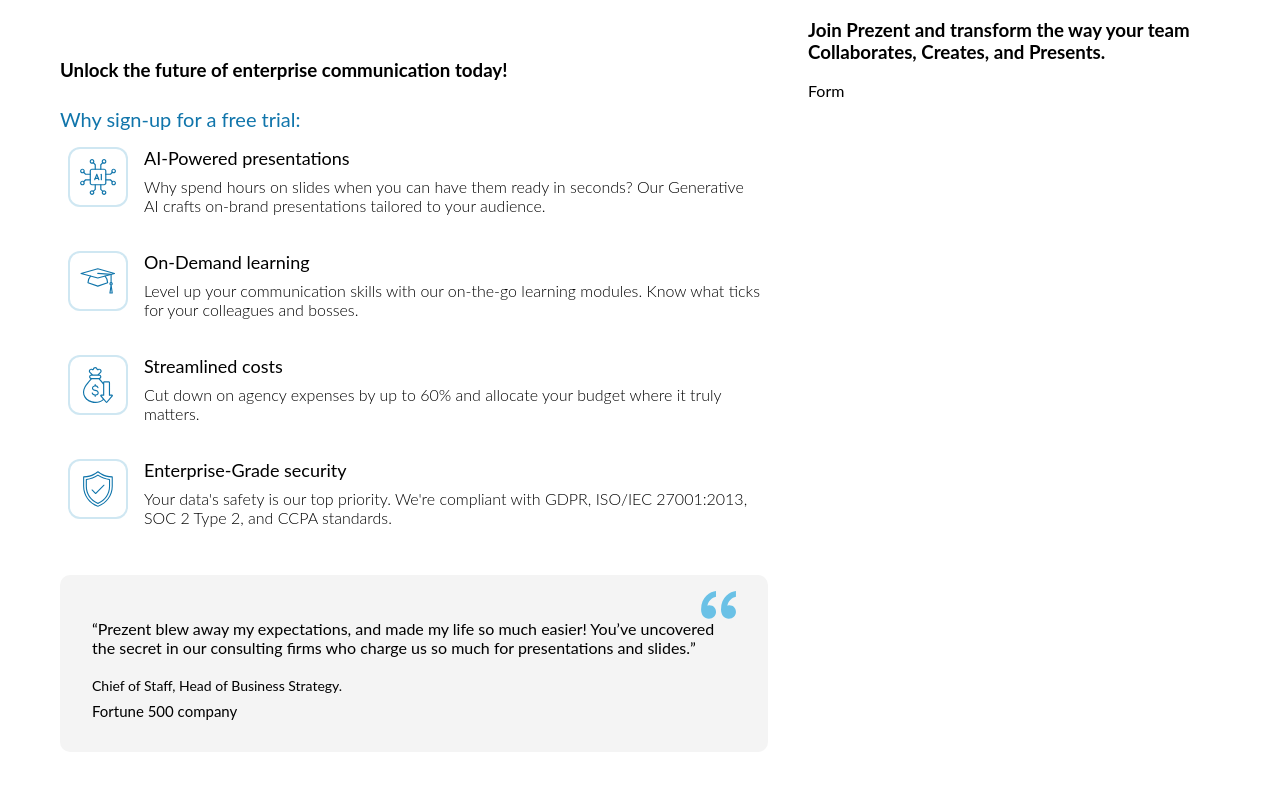
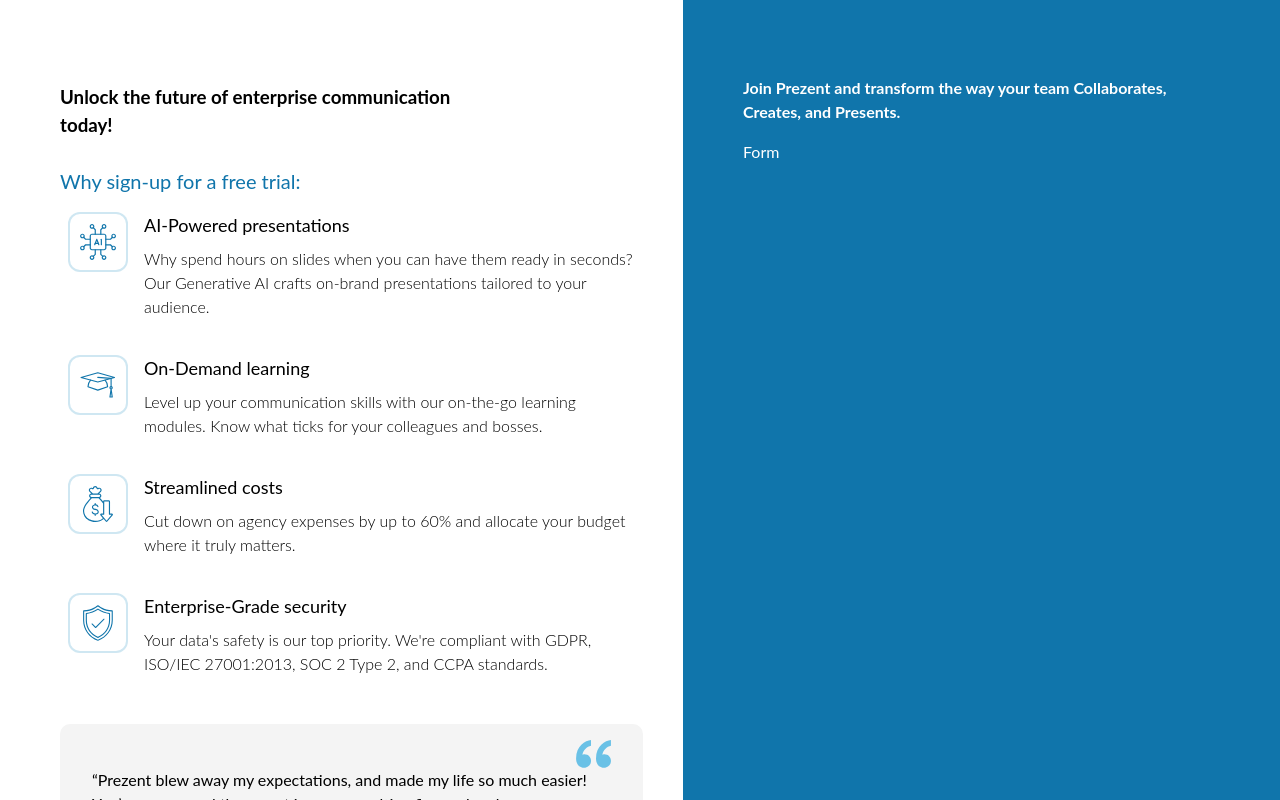
Before and after one commit to rachana-prakash/vue-form, a Vue app: page / in a window 1280 px wide. Shown: the top 800 px of the page. Built offline with nearby package versions, Linux system fonts and the light colour scheme.

Commit message:
title css changes and adding line height

```diff
--- a/src/App.vue
+++ b/src/App.vue
@@ -16,6 +16,7 @@ body {
   height: 100%;
   margin: 0;
   font-family: Lato, sans-serif;
+  line-height: 1.5;
 }
 
 p {
--- a/src/components/RegistrationPage.vue
+++ b/src/components/RegistrationPage.vue
@@ -1,7 +1,9 @@
 <template>
   <div class="reg-container">
     <section class="info-section">
-      <h3>Unlock the future of enterprise communication today!</h3>
+      <h3 class="main-title">
+        Unlock the future of enterprise communication today!
+      </h3>
       <div>
         <p class="sub-title">Why sign-up for a free trial:</p>
         <div class="detail-container">
@@ -21,9 +23,11 @@
       />
     </section>
     <section class="form-section">
-      <h3>
-        Join Prezent and transform the way your team Collaborates, Creates, and
-        Presents.
+      <h3 class="form-title">
+        <strong>
+          Join Prezent and transform the way your team Collaborates, Creates,
+          and Presents.
+        </strong>
       </h3>
       <RegistrationForm />
     </section>
@@ -96,6 +100,13 @@ export default {
 .reg-container {
   padding: 16px;
 }
+.form-section {
+  padding: 16px 0;
+}
+.form-title {
+  font-size: 16px;
+  line-height: 1.5;
+}
 .detail-container {
   padding-bottom: 20px;
 }
@@ -107,10 +118,18 @@ export default {
   .info-section {
     padding: 30px 30px 30px 40px;
     margin: 10px 10px 10px 20px;
-    flex-basis: 60%;
+    flex-basis: 55%;
   }
   .form-section {
-    flex-basis: 40%;
+    flex-basis: 45%;
+    background-color: var(--blue1);
+    color: white;
+    padding: 60px;
+  }
+  .main-title {
+    padding-top: 24px;
+    width: 400px;
+
   }
   .sub-title {
     color: var(--blue1);
```
